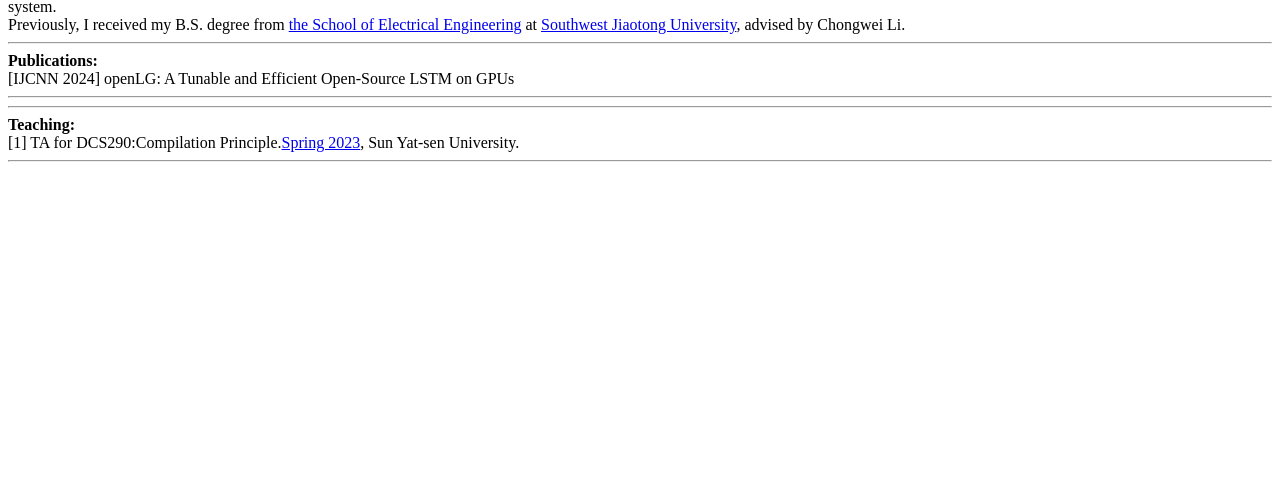
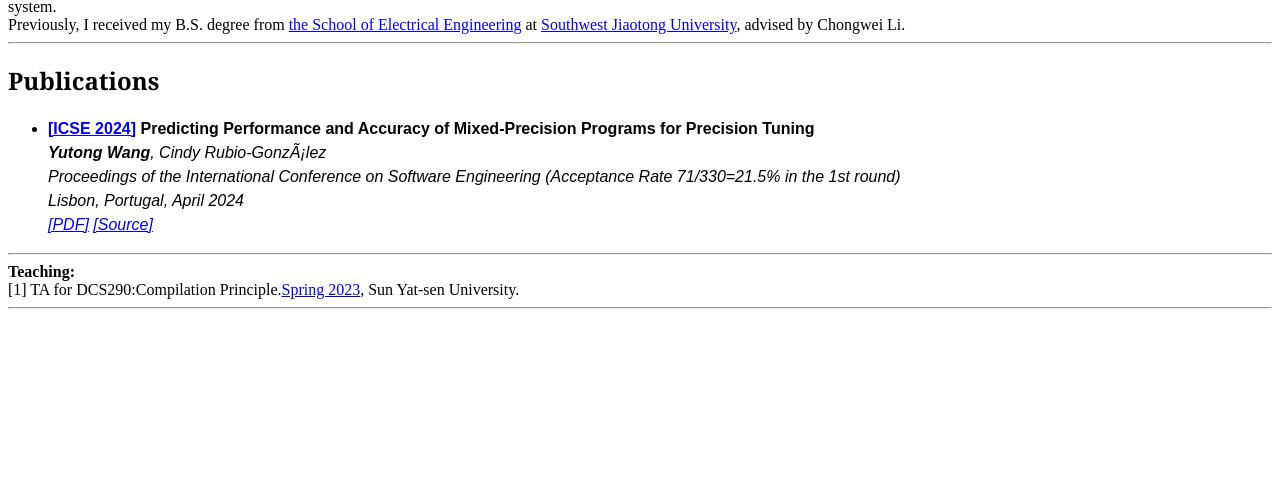
Before and after one commit to zwshan/zwshan.github.io, a plain HTML site: page index.html in a window 1280 px wide. Shown: the part 308-800 px from the top of the page. Drawn offline with Linux system fonts and the light colour scheme.

Commit message:
add my paper

```diff
--- a/index.html
+++ b/index.html
@@ -40,11 +40,19 @@
 
 	<hr>
 
-	<b>Publications:</b>
-	<br>
-	[IJCNN 2024] openLG: A Tunable and Efficient Open-Source LSTM on GPUs
+	<h2><font face="Georgia"> Publications</font></h2>
+	<ul>
+			<li> <p style="margin-left: 0px; line-height: 150%; margin-top: 10px; margin-bottom: 10px;"><font face="Arial" size="3"><meta charset="utf-8">
+			<b><a href="https://conf.researchr.org/home/icse-2024">[ICSE 2024]</a></b> <b>Predicting Performance and Accuracy of Mixed-Precision Programs for Precision Tuning</b> <br>
+			<i>   <b>Yutong Wang</b>, Cindy Rubio-González </i> <br>
+			<i>   Proceedings of the International Conference on Software Engineering (Acceptance Rate 71/330=21.5% in the 1st round)</i> <br>
+			<i>   Lisbon, Portugal, April 2024</i> <br>
+			<!-- <i>   <a href="">[PDF]</a> <a href="">[Source]</a> </i> <br>  -->
+			<i>   <a href="https://www.computer.org/csdl/proceedings-article/icse/2024/021700a141/1RLIWpUoFKo">[PDF]</a> <a href="https://github.com/ucd-plse/FPLearner">[Source]</a> </i> <br>
+			</font></p></li>
 
-	<hr>
+
+	</ul>
 
 
 	<hr>
```
